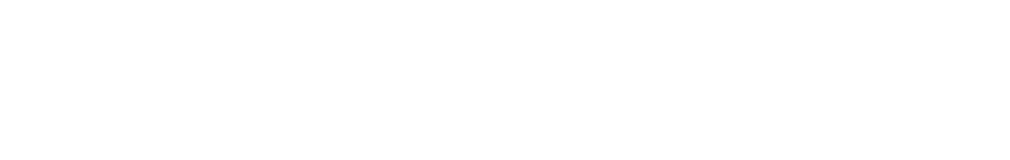
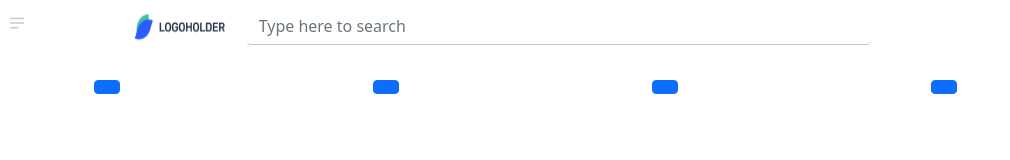
Before and after one commit to maureenblack/Htm, a plain HTML site: page index.html in a window 1280 px wide. Shown: the whole page, without its empty margins (0-1010 px from the left). Drawn offline with nearby package versions, Linux system fonts and the light colour scheme; files that its build step writes are made by us from their sources.

Commit message:
navbar, logo

```diff
--- a/index.html
+++ b/index.html
@@ -1,12 +1,55 @@
 <!DOCTYPE html>
 <html lang="en">
-<head>
-    <meta charset="UTF-8">
-    <meta http-equiv="X-UA-Compatible" content="IE=edge">
-    <meta name="viewport" content="width=device-width, initial-scale=1.0">
-    <title>Document</title>
-</head>
-<body>
+  <head>
+    <meta name="viewport" content="width=device-width" />
+    <title>HTML Result</title>
+    <link href="https://cdn.jsdelivr.net/npm/bootstrap@5.0.2/dist/css/bootstrap.min.css" rel="stylesheet" integrity="sha384-EVSTQN3/azprG1Anm3QDgpJLIm9Nao0Yz1ztcQTwFspd3yD65VohhpuuCOmLASjC" crossorigin="anonymous">
+    <link rel="stylesheet" href="css/styles.css" />
 
-</body>
+  </head>
+  <body>
+
+<div class="nav d-flex">
+    <div class="nav-bar col-1 m-2">
+        <a href="index.html">
+            <img src="./images/navbar.png" alt="">
+        </a>
+
+        </div>
+      <a href="index.html"></a>
+    <img src="/images/logo.png" class="logo m-2"/>
+    <div class="col-6">
+
+        <form class=" d-flex border-0">
+            <input class="form-control me-2 m-2"
+            style="border:0; outline: 0;
+            border-bottom: 1px solid #c4c5c6;"
+            type="search" placeholder="Type here to search" aria-label="Search">
+
+
+          </form>
+    </div>
+</div>
+    <div class="container body-content">
+      <div class="container">
+        <div class="row justify-content-start" style="padding-top: 10px">
+          <div class="col" style="padding-top: 10px">
+            <button class="btn btn-primary"></button>
+          </div>
+          <div class="col" style="padding-top: 10px">
+            <button class="btn btn-primary"></button>
+          </div>
+          <div class="col" style="padding-top: 10px">
+            <button class="btn btn-primary"></button>
+          </div>
+          <div class="col" style="padding-top: 10px">
+            <button class="btn btn-primary"></button>
+          </div>
+        </div>
+        <div class="row justify-content-end" style="padding-top: 10px">
+          <h1></h1>
+        </div>
+      </div>
+    </div>
+  </body>
 </html>
--- a/styles.css
+++ b/styles.css
@@ -0,0 +1,5 @@
+input {
+    border: 0;
+    outline: 0;
+    border-bottom: 2px solid
+}
```
Also changed, not shown: images/cloud.png (added), images/logo.png (added), images/navbar.png (added), images/phone-icon.png (added), images/thunder.png (added), images/tick.png (added).
